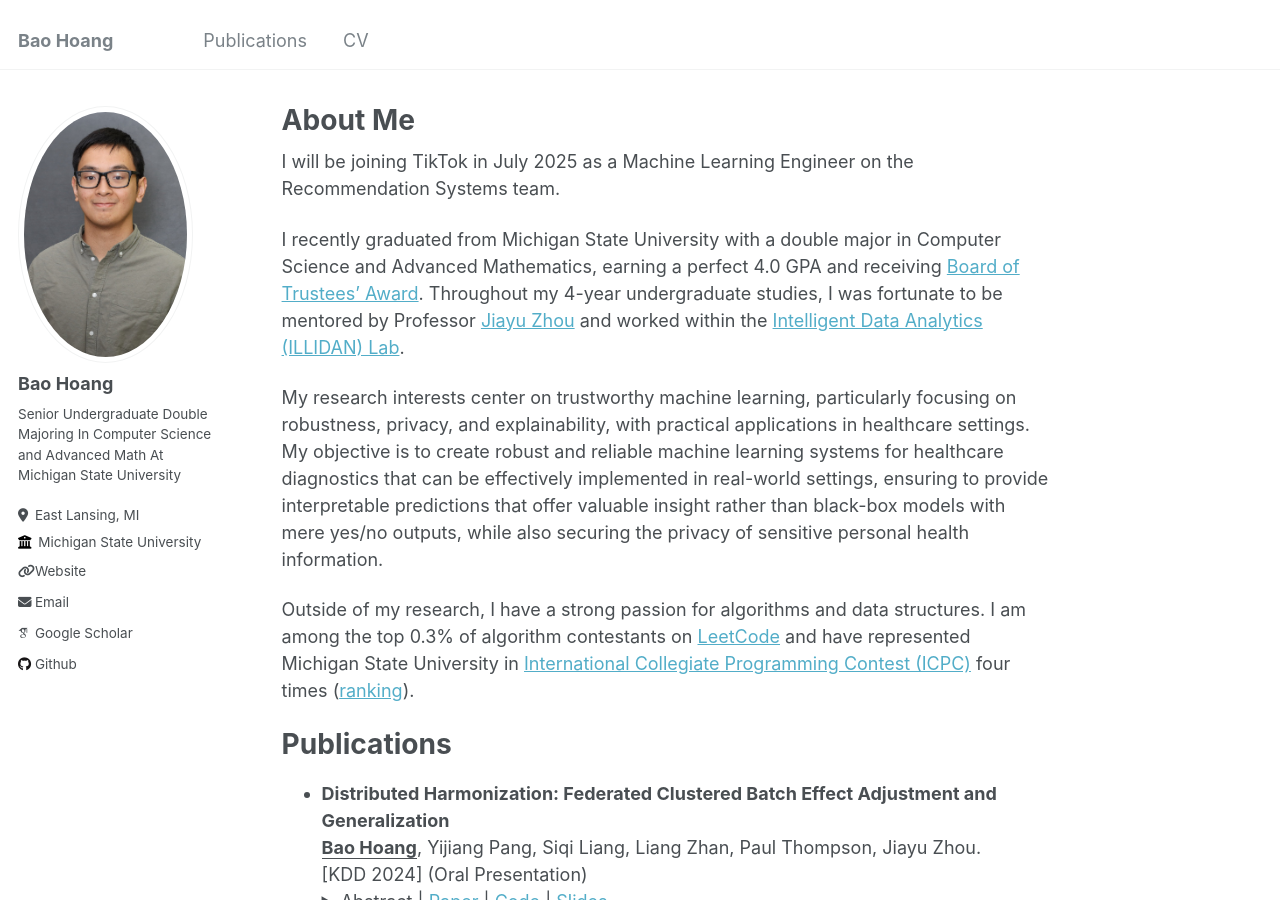
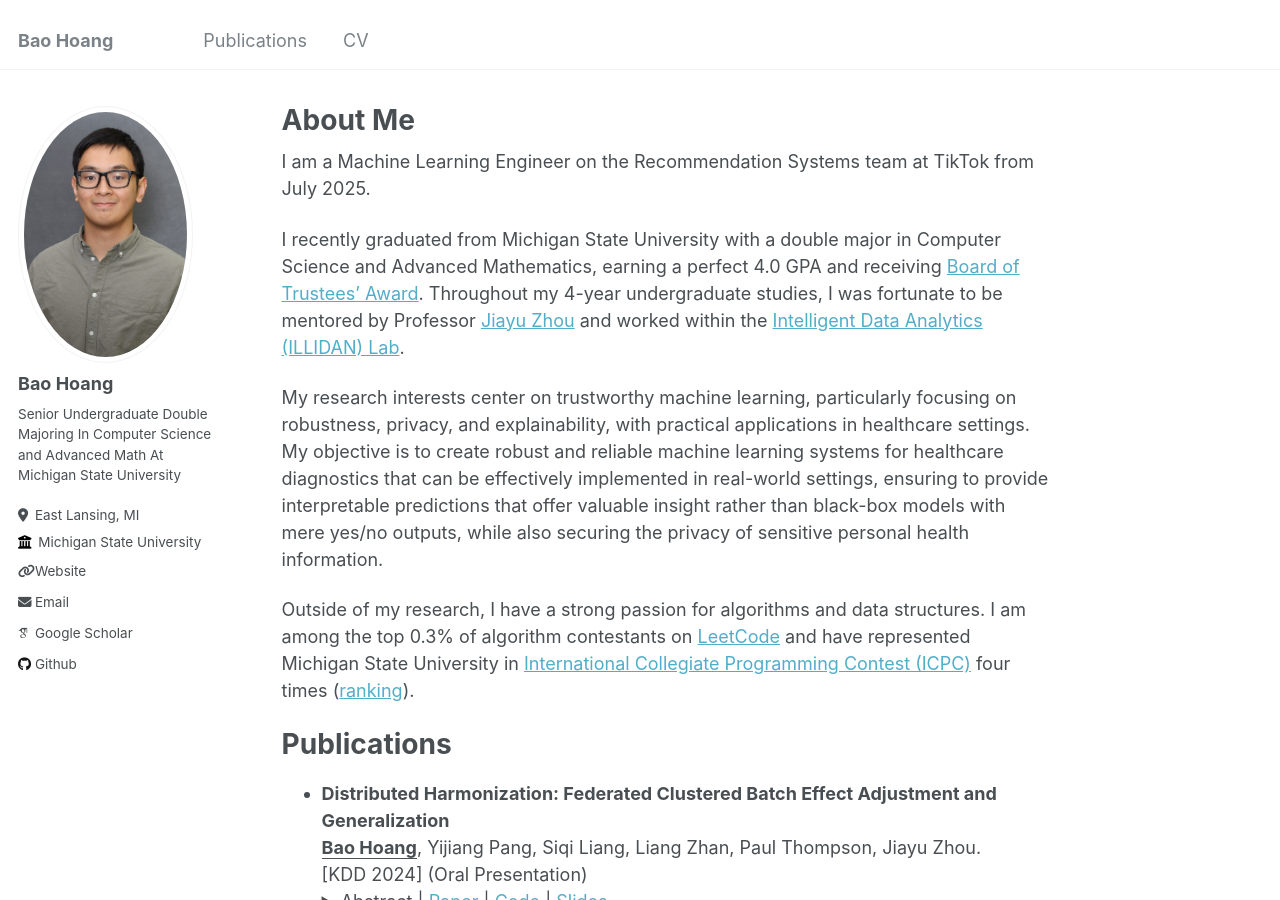
Before and after one commit to hoangcaobao/hoangcaobao.github.io, a Jekyll site: the page built from _pages/about.md, in a window 1280 px wide and 900 px high. Built offline with Jekyll 4.4.1, drawn with Linux system fonts in a browser that asks for light colours; some web fonts are replaced.

Commit message:
Update about.md

```diff
--- a/_pages/about.md
+++ b/_pages/about.md
@@ -7,7 +7,7 @@ redirect_from:
   - /about.html
 ---
 
-I will be joining TikTok in July 2025 as a Machine Learning Engineer on the Recommendation Systems team.
+I am a Machine Learning Engineer on the Recommendation Systems team at TikTok from July 2025.
 
 I recently graduated from Michigan State University with a double major in Computer Science and Advanced Mathematics, earning a perfect 4.0 GPA and receiving [Board of Trustees’ Award](https://msutoday.msu.edu/news/2025/275-msu-graduates-receive-board-of-trustees-award-for-academic-excellence-4-gpa). Throughout my 4-year undergraduate studies, I was fortunate to be mentored by Professor [Jiayu Zhou](https://jiayuzhou.github.io/) and worked within the [Intelligent Data Analytics (ILLIDAN) Lab](https://illidanlab.github.io/#about).
 
```
